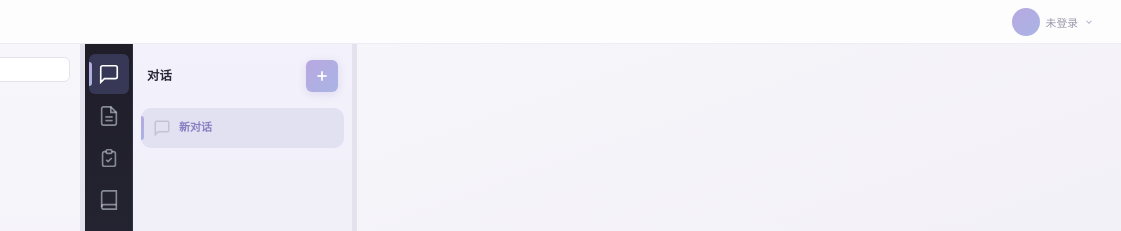
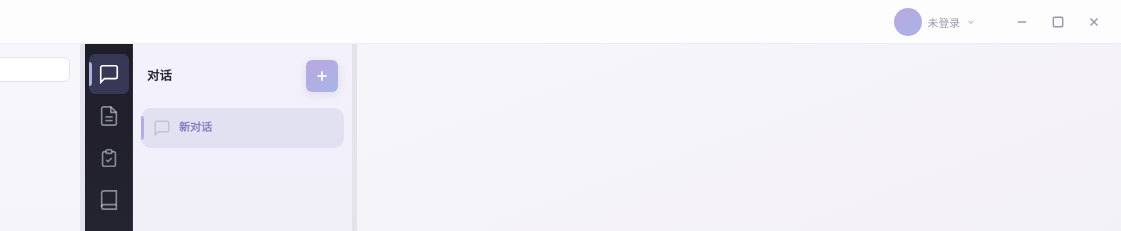
Before and after one commit to Columbina-sn/Lubina_agent, a website built with Vite: page src/index.html in a window 1280 px wide. Shown: the top 231 px of the page, 159-1280 px from the left. Built offline with nearby package versions, Linux system fonts and the light colour scheme.

Commit message:
feat: 自定义窗口装饰 — 关闭原生标题栏，header 可拖拽，右上角窗口控制按钮
- tauri.conf.json: decorations: false 关闭系统标题栏
- capabilities/default.json: 新增 4 条窗口权限（minimize/toggle_maximize/close/start_dragging）
- bridge.js: isTauri() 检测 __TAURI_INTERNALS__（v2），窗口函数直接用 IPC invoke 调 plugin:window|命令
- index.html: header 加 data-tauri-drag-region，navbar-right 末尾加三个 SVG 窗口控制按钮（data-tauri-no-drag-region）
- layout.css: 显式 -webkit-app-region drag/no-drag 规则 + 34px 按钮样式

```diff
--- a/src-tauri/capabilities/default.json
+++ b/src-tauri/capabilities/default.json
@@ -6,6 +6,10 @@
     "main"
   ],
   "permissions": [
-    "core:default"
+    "core:default",
+    "core:window:allow-minimize",
+    "core:window:allow-toggle-maximize",
+    "core:window:allow-close",
+    "core:window:allow-start-dragging"
   ]
 }
--- a/src-tauri/tauri.conf.json
+++ b/src-tauri/tauri.conf.json
@@ -18,7 +18,8 @@
         "minWidth": 900,
         "minHeight": 600,
         "resizable": true,
-        "fullscreen": false
+        "fullscreen": false,
+        "decorations": false
       }
     ],
     "security": {
--- a/src/index.html
+++ b/src/index.html
@@ -22,7 +22,7 @@
 <!-- ═══════════════════════════════════════════════════════════ -->
 <!-- 顶部导航栏（全宽）                                            -->
 <!-- ═══════════════════════════════════════════════════════════ -->
-<header class="top-navbar" id="topNavbar">
+<header class="top-navbar" id="topNavbar" data-tauri-drag-region>
   <div class="navbar-left">
     <a class="navbar-logo" href="#" title="Lubina">
       <img class="navbar-logo-img" src="static/Lubina.svg" alt="Lubina" onerror="this.style.display='none'">
@@ -61,6 +61,18 @@
           <button class="avatar-dropdown-item danger" onclick="App.logout()">退出登录</button>
         </div>
       </div>
+    </div>
+    <!-- 窗口控制按钮（最小化 / 最大化 / 关闭）-->
+    <div class="window-controls" data-tauri-no-drag-region>
+      <button class="win-btn win-btn-minimize" onclick="Bridge.windowMinimize()" title="最小化">
+        <svg width="12" height="12" viewBox="0 0 24 24" fill="none" stroke="currentColor" stroke-width="2.5"><line x1="5" y1="12" x2="19" y2="12"/></svg>
+      </button>
+      <button class="win-btn win-btn-maximize" onclick="Bridge.windowToggleMaximize()" title="最大化">
+        <svg width="12" height="12" viewBox="0 0 24 24" fill="none" stroke="currentColor" stroke-width="2.5"><rect x="4" y="4" width="16" height="16" rx="2"/></svg>
+      </button>
+      <button class="win-btn win-btn-close" onclick="Bridge.windowClose()" title="关闭">
+        <svg width="12" height="12" viewBox="0 0 24 24" fill="none" stroke="currentColor" stroke-width="2.5"><line x1="6" y1="6" x2="18" y2="18"/><line x1="18" y1="6" x2="6" y2="18"/></svg>
+      </button>
     </div>
   </div>
 </header>
--- a/src/js/bridge.js
+++ b/src/js/bridge.js
@@ -5,8 +5,8 @@
    ============================================================ */
 
 const Bridge = (() => {
-  /** 检测是否在 Tauri 环境中 */
-  const isTauri = () => typeof window !== 'undefined' && window.__TAURI__ != null;
+  /** 检测是否在 Tauri 环境中（Tauri v2 注入 __TAURI_INTERNALS__）*/
+  const isTauri = () => typeof window !== 'undefined' && window.__TAURI_INTERNALS__ != null;
 
   /**
    * 安全调用 Tauri API，降级到浏览器行为
@@ -93,28 +93,32 @@ const Bridge = (() => {
     }, null);
   }
 
-  // ===== 窗口控制 =====
+  // ===== 窗口控制（Tauri v2 直接 IPC — 与 @tauri-apps/api 内部逻辑一致）=====
+  /**
+   * 直接使用 window.__TAURI_INTERNALS__.invoke() 调用窗口 IPC 命令。
+   * 这是 @tauri-apps/api/window.js 内部的实现方式，零依赖、零导入。
+   * 命令格式：plugin:window|<操作>，参数：{ label: "窗口标签" }
+   */
+  function _winLabel() {
+    return window.__TAURI_INTERNALS__.metadata.currentWindow.label;
+  }
+
   async function windowMinimize() {
-    return _safeCall(async () => {
-      await window.__TAURI__.window.appWindow.minimize();
-    });
+    return _safeCall(() =>
+      window.__TAURI_INTERNALS__.invoke('plugin:window|minimize', { label: _winLabel() })
+    );
   }
 
   async function windowToggleMaximize() {
-    return _safeCall(async () => {
-      const win = window.__TAURI__.window.appWindow;
-      if (await win.isMaximized()) {
-        await win.unmaximize();
-      } else {
-        await win.maximize();
-      }
-    });
+    return _safeCall(() =>
+      window.__TAURI_INTERNALS__.invoke('plugin:window|toggle_maximize', { label: _winLabel() })
+    );
   }
 
   async function windowClose() {
-    return _safeCall(async () => {
-      await window.__TAURI__.window.appWindow.close();
-    });
+    return _safeCall(() =>
+      window.__TAURI_INTERNALS__.invoke('plugin:window|close', { label: _winLabel() })
+    );
   }
 
   // ===== 公开 API =====
--- a/src/styles/layout.css
+++ b/src/styles/layout.css
@@ -214,6 +214,58 @@ body {
   height: 1px;
   background: var(--border-light);
   margin: 4px 8px;
+}
+
+
+/* ===== Tauri 自定义拖拽区域（配合 data-tauri-drag-region）===== */
+[data-tauri-drag-region] {
+  -webkit-app-region: drag;
+  user-select: none;
+}
+
+[data-tauri-no-drag-region],
+[data-tauri-drag-region] button,
+[data-tauri-drag-region] input,
+[data-tauri-drag-region] a {
+  -webkit-app-region: no-drag;
+}
+
+/* ===== 窗口控制按钮（最小化 / 最大化 / 关闭）===== */
+.window-controls {
+  display: flex;
+  align-items: center;
+  gap: 2px;
+  margin-left: 10px;
+  margin-right: -6px;
+}
+
+.win-btn {
+  width: 34px;
+  height: 34px;
+  border: none;
+  border-radius: 6px;
+  background: transparent;
+  color: var(--text-sub);
+  cursor: pointer;
+  display: flex;
+  align-items: center;
+  justify-content: center;
+  transition: background 0.15s, color 0.15s;
+}
+
+.win-btn svg {
+  width: 14px;
+  height: 14px;
+}
+
+.win-btn:hover {
+  background: var(--bg-input, rgba(0, 0, 0, 0.05));
+  color: var(--text-body);
+}
+
+.win-btn-close:hover {
+  background: #e81123;
+  color: #fff;
 }
 
 /* ===== 1. 文件浏览器面板 ===== */
```
